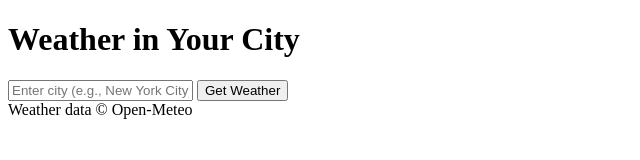
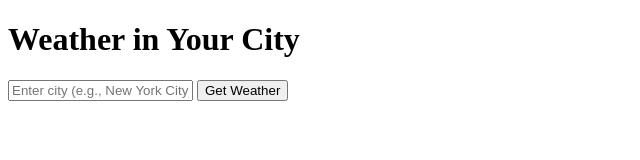
Before and after one commit to daria-sanchez/weather-app, a plain HTML site: page index.html in a window 1280 px wide. Shown: the whole page, without its empty margins (0-640 px from the left). Drawn offline with Linux system fonts and the light colour scheme.

Commit message:
refactor: remove optional attribution line from index.html

```diff
--- a/index.html
+++ b/index.html
@@ -38,9 +38,6 @@
     <div id="weather-result"></div>
   </div>
 
-  <!-- Optional attribution line; remove if you don’t need it -->
-  <footer>Weather data © Open-Meteo</footer>
-
   <!-- Defer prevents the script from blocking page render -->
   <script src="src/main.js" defer></script>
 </body>
```
